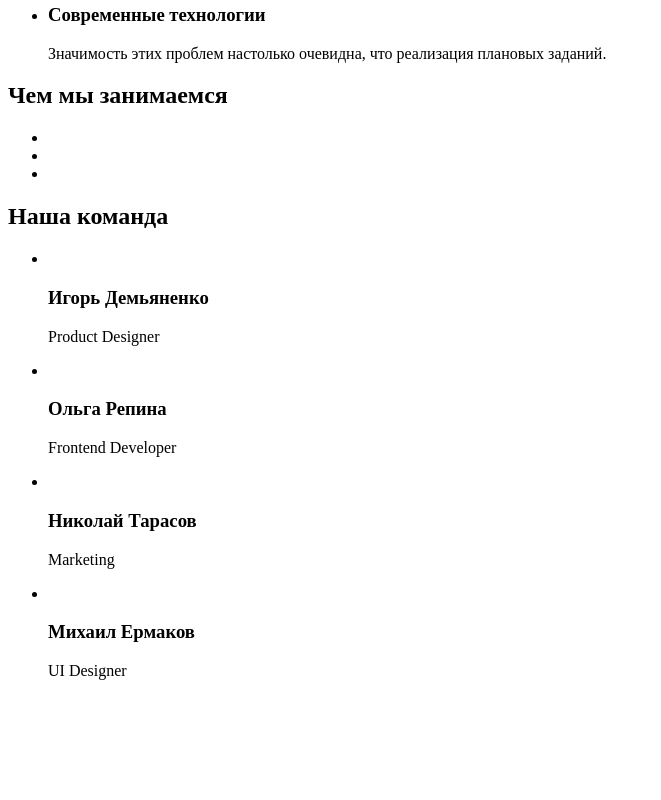
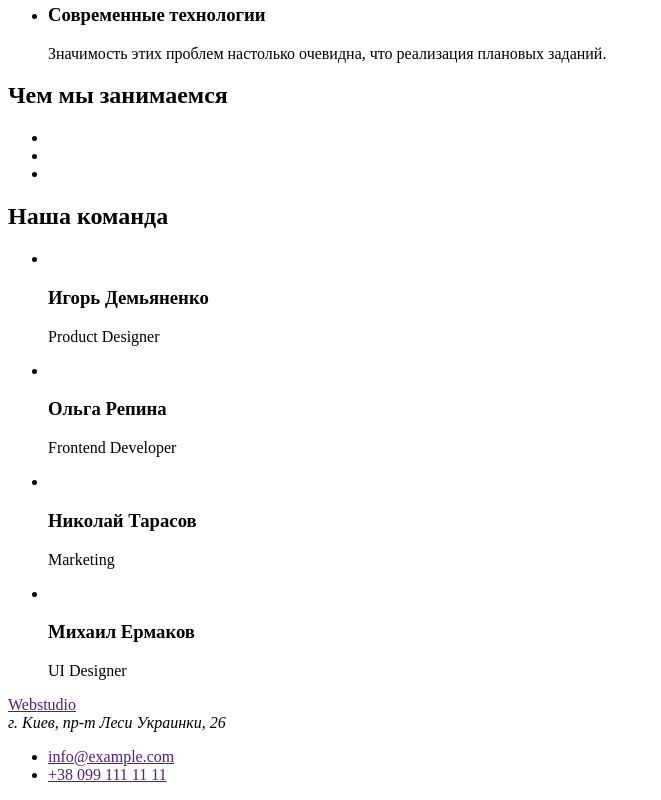
Before and after one commit to TheDeveloperAlex/goit-markup-hw-01, a plain HTML site: page index.html in a window 1280 px wide. Shown: the part 480-1280 px from the top of the page, without its empty margins (0-661 px from the left). Before the commit the page ends 1176 px from the top, so only its background shows below. Drawn offline with Linux system fonts and the light colour scheme.

Commit message:
Добавляет подвал сайта и логотип в конце сайта

```diff
--- a/index.html
+++ b/index.html
@@ -9,8 +9,8 @@
 <body>
     <header>
         <!-- Навигация -->
+        <a href=""><span>Web</span>studio</a>
         <nav>
-            <a href=""><span>Web</span>studio</a>
             <ul>
                 <li><a href="">Студия</a></li>
                 <li><a href="">Портфолио</a></li>
@@ -92,5 +92,16 @@
             </ul>
         </section>
     </main>
+    <footer>
+        <!-- Подвал сайта -->
+        <a href=""><span>Web</span>studio</a>
+        <address>
+            г. Киев, пр-т Леси Украинки, 26
+        </address>
+        <ul>
+            <li><a href="">info@example.com</a></li>
+            <li><a href="">+38 099 111 11 11</a></li>
+        </ul>
+    </footer>
 </body>
 </html>
```
